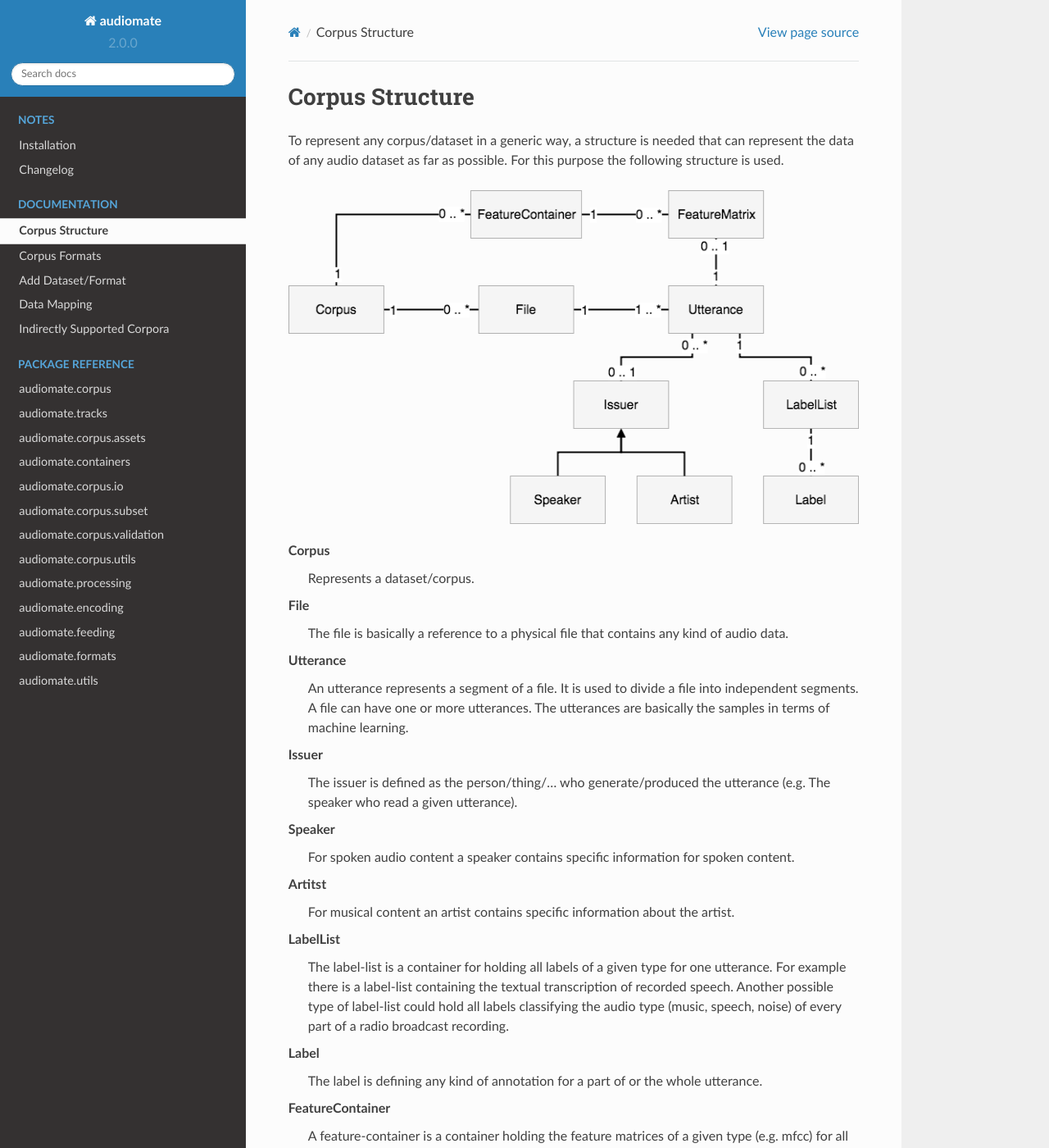
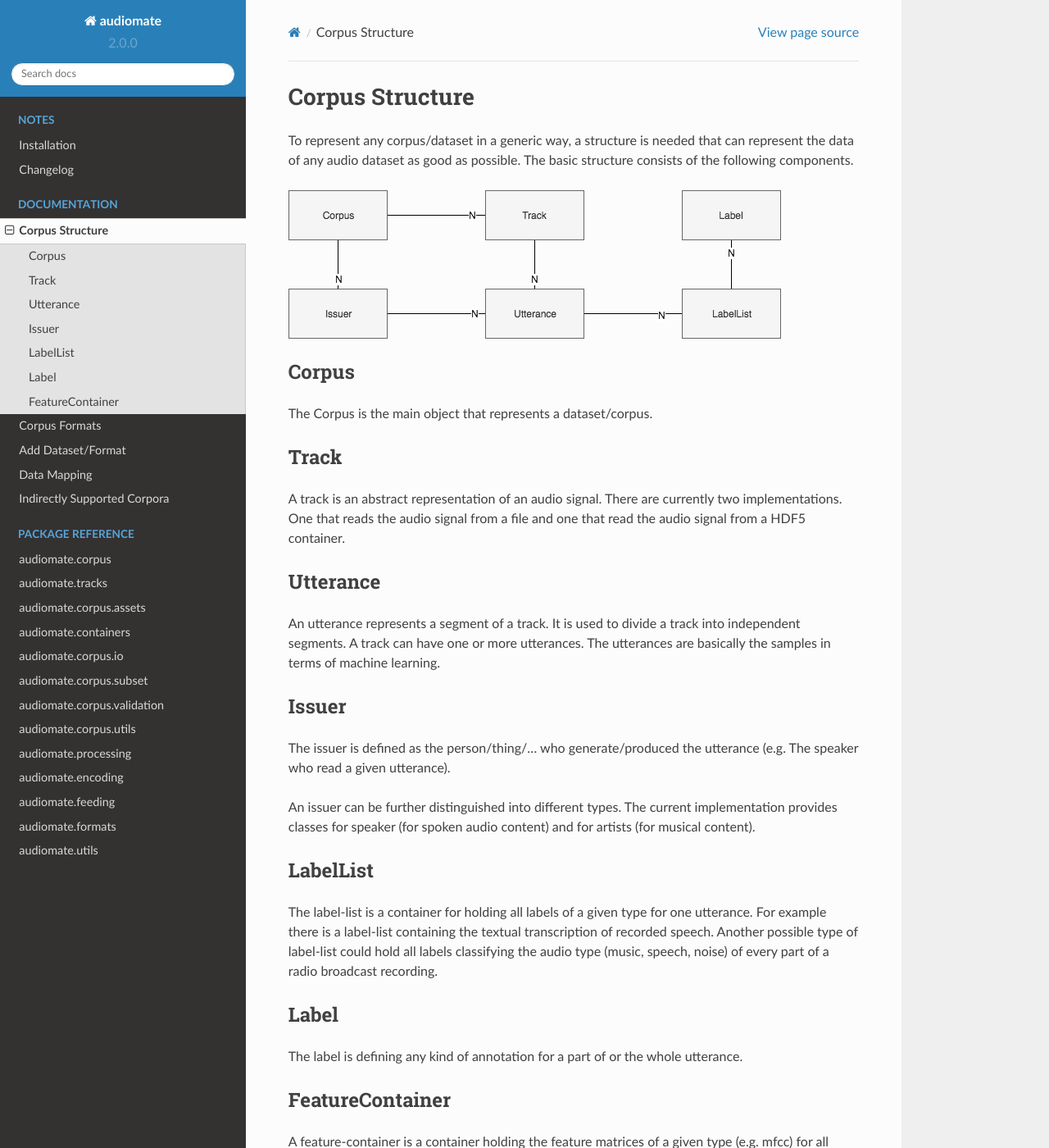
Before and after one commit to ynop/audiomate, a Sphinx documentation site: the page built from docs/documentation/structure.rst, in a window 1280 px wide and 1400 px high. Shown: the whole window at 82% size. Built offline with Sphinx 7.4.7 and the Read the Docs theme 2.0.0, drawn with Linux system fonts in a browser that asks for light colours; some of the changed text lies outside the part shown.

Commit message:
Update documentation and changelog

```diff
--- a/docs/documentation/structure.rst
+++ b/docs/documentation/structure.rst
@@ -1,40 +1,49 @@
 Corpus Structure
 ================
 
-To represent any corpus/dataset in a generic way, a structure is needed that can represent the data of any audio dataset as far as possible.
-For this purpose the following structure is used.
+To represent any corpus/dataset in a generic way, a structure
+is needed that can represent the data of any audio dataset as good as possible.
+The basic structure consists of the following components.
 
-.. image:: concept.*
+.. image:: basic_structure.*
 
 Corpus
-    Represents a dataset/corpus.
+------
+The Corpus is the main object that represents a dataset/corpus.
 
-File
-    The file is basically a reference to a physical file that contains any kind of audio data.
+Track
+-----
+A track is an abstract representation of an audio signal.
+There are currently two implementations.
+One that reads the audio signal from a file
+and one that read the audio signal from a HDF5 container.
 
 Utterance
-    An utterance represents a segment of a file. It is used to divide a file into independent segments.
-    A file can have one or more utterances. The utterances are basically the samples in terms of machine learning.
+---------
+An utterance represents a segment of a track.
+It is used to divide a track into independent segments.
+A track can have one or more utterances.
+The utterances are basically the samples in terms of machine learning.
 
 Issuer
-    The issuer is defined as the person/thing/... who generate/produced the utterance (e.g. The speaker who read a given utterance).
+------
+The issuer is defined as the person/thing/... who generate/produced the utterance (e.g. The speaker who read a given utterance).
 
-Speaker
-    For spoken audio content a speaker contains specific information for spoken content.
-
-Artitst
-    For musical content an artist contains specific information about the artist.
+An issuer can be further distinguished into different types.
+The current implementation provides classes for speaker (for spoken audio content)
+and for artists (for musical content).
 
 LabelList
-    The label-list is a container for holding all labels of a given type for one utterance.
-    For example there is a label-list containing the textual transcription of recorded speech.
-    Another possible type of label-list could hold all labels classifying the audio type (music, speech, noise) of every part of a radio broadcast recording.
+---------
+The label-list is a container for holding all labels of a given type for one utterance.
+For example there is a label-list containing the textual transcription of recorded speech.
+Another possible type of label-list could hold all labels classifying the audio type (music, speech, noise) of every part of a radio broadcast recording.
 
 Label
-    The label is defining any kind of annotation for a part of or the whole utterance.
+-----
+The label is defining any kind of annotation for a part of or the whole utterance.
 
 FeatureContainer
-    A feature-container is a container holding the feature matrices of a given type (e.g. mfcc) for all utterances.
-
-FeatureMatrix
-    A matrix containing the features of a given type for one utterance.
+----------------
+A feature-container is a container holding the feature matrices of a given type (e.g. mfcc) for all utterances.
+A corpus can contain multiple feature-containers.
```
Also changed, not shown: docs/documentation/concept.xml (deleted, +0 -1 lines), docs/documentation/default_format.rst (+17 -0 lines), docs/notes/changelog.rst (+14 -0 lines), docs/documentation/basic_structure.png (added), docs/documentation/concept.png (deleted), 4 other files.
